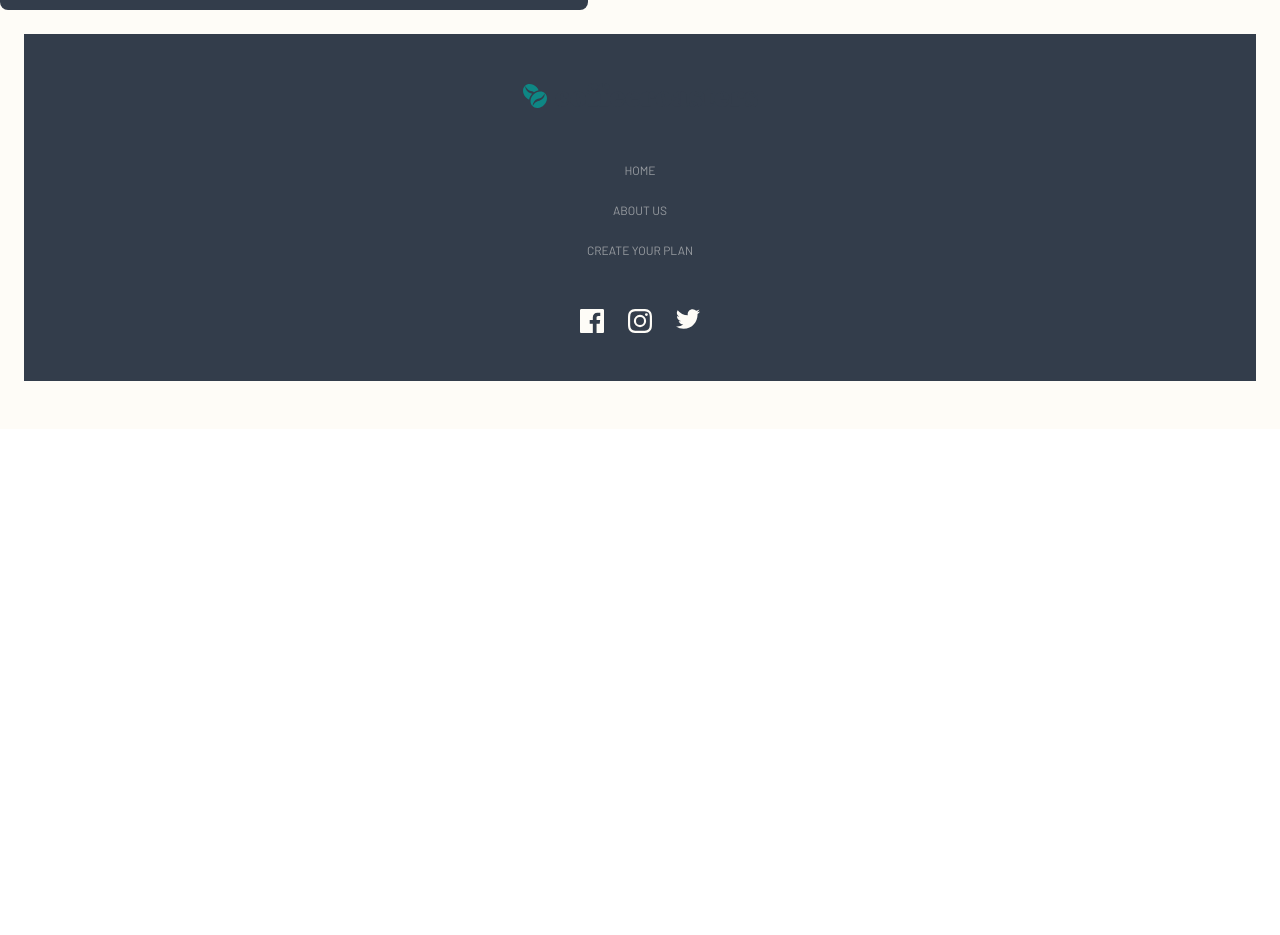
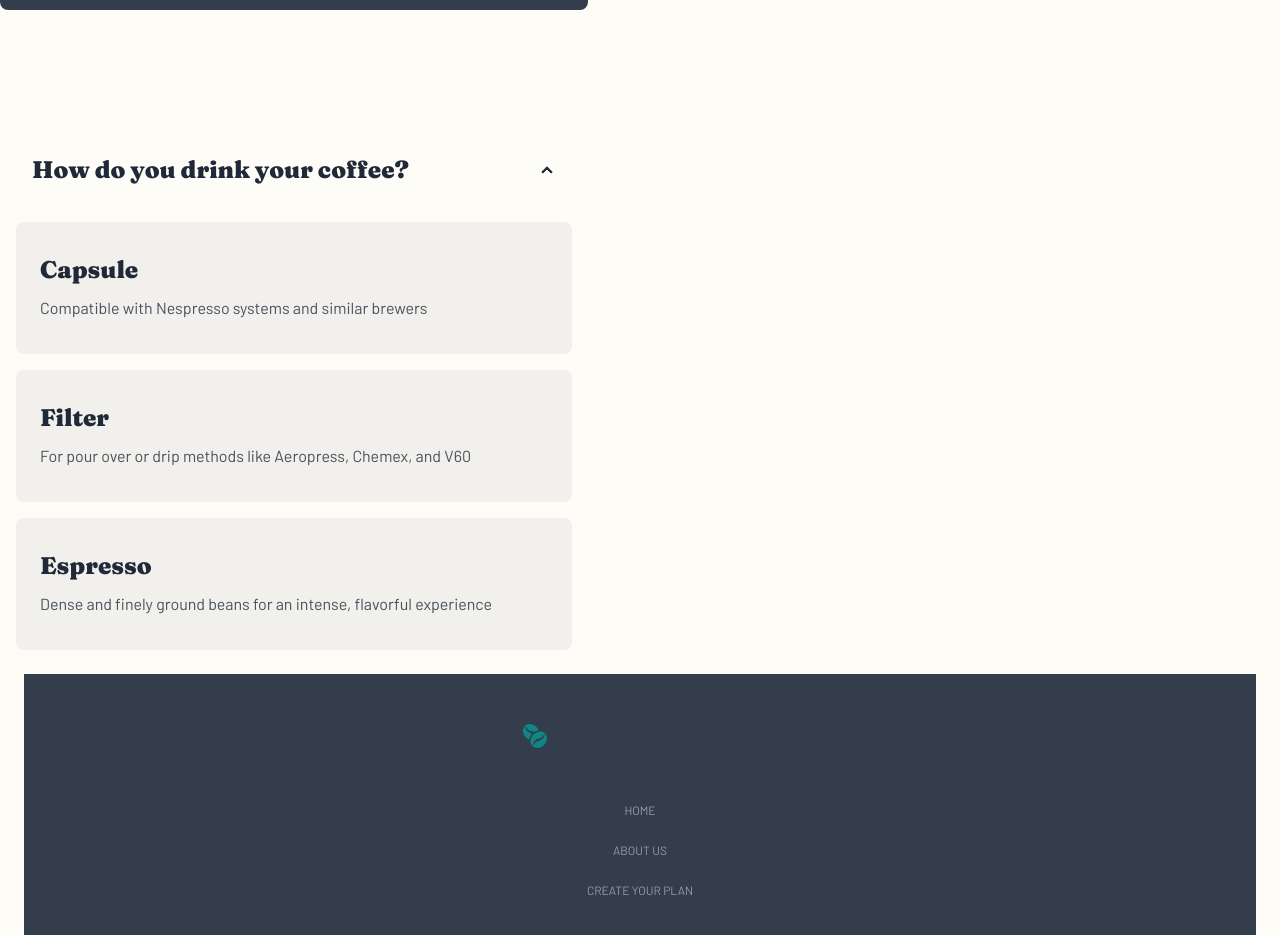
Before and after one commit to doinby/coffee-roaster-react-tailwind-firebase, a React (Create React App) app: page /create-your-plan in a window 1280 px wide. Shown: the part 2199-3134 px from the top of the page. Before the commit the page ends 2628 px from the top, so only its background shows below. Built offline with nearby package versions, Linux system fonts and the light colour scheme.

Commit message:
Add content & style 'Grind Options' in 'Order Section'

```diff
--- /dev/null
+++ b/src/Components/Subscribe/SelectOrderArticle.js
@@ -0,0 +1,30 @@
+import React from 'react';
+
+export default function SelectOrderArticle({title, btnData, onClick}) {
+  return (
+    <article tabindex='0' class='collapse collapse-open collapse-arrow w-full'>
+      <h1 class='collapse-title m-0 text-2xl font-serif'>{title}</h1>
+      <div class='collapse-content flex flex-col gap-4 p-0'>
+        {btnData.map((btn, index) => {
+          const btnTitle = btn[0];
+          const btnContent = btn[1];
+          return (
+            <button
+              key={btnTitle}
+              title={index}
+              class='px-6 py-8 space-y-2 rounded-lg bg-grey/10 text-left'
+              onClick={onClick}
+            >
+              <h2 title={index} class='m-0 font-serif'>
+                {btnTitle}
+              </h2>
+              <p title={index} class='m-0'>
+                {btnContent}
+              </p>
+            </button>
+          );
+        })}
+      </div>
+    </article>
+  );
+}
--- a/src/Components/Subscribe/SelectOrderSection.js
+++ b/src/Components/Subscribe/SelectOrderSection.js
@@ -1,5 +1,43 @@
-import React from 'react';
+import React, {useState} from 'react';
 
-export default function SelectOrderSection() {
-  return <div>SelectOrderSection</div>;
+// Components
+import SelectOrderArticle from './SelectOrderArticle';
+
+export default function SelectOrderSection({id}) {
+  // Grind Options Article
+  const grindOptionTitle = 'How do you drink your coffee?';
+  const grindList = {
+    Capsule: 'Compatible with Nespresso systems and similar brewers',
+    Filter: 'For pour over or drip methods like Aeropress, Chemex, and V60',
+    Espresso:
+      'Dense and finely ground beans for an intense, flavorful experience',
+  };
+  const [selectedGrind, setSelectedGrind] = useState();
+
+  // Coffee Types Article
+  const coffeeTypeTitle = ' What type of coffee?';
+  const coffeeTypeList = {
+    SingleOrigin:
+      'Distinct, high quality coffee from a specific family-owned farm',
+    Decaf: 'Just like regular coffee, except the caffeine has been removed',
+    Blended:
+      'Combination of two or three dark roasted beans of organic coffees',
+  };
+  const [selectedType, setSelectedType] = useState();
+
+  function handleClick(e) {
+    e.preventDefault();
+    console.log(parseInt(e.target.title));
+  }
+
+  return (
+    <section id={id} class='mx-0 w-full text-black'>
+      <SelectOrderArticle
+        name='Grind Options'
+        title={grindOptionTitle}
+        btnData={Object.entries(grindList)}
+        onClick={handleClick}
+      />
+    </section>
+  );
 }
--- a/src/Pages/Subscribe.js
+++ b/src/Pages/Subscribe.js
@@ -2,6 +2,7 @@ import React from 'react';
 
 import HeroSection from '../../src/Components/Shared/HeroSection.js';
 import HowSection from '../Components/Subscribe/HowSection.js';
+import SelectOrderSection from '../Components/Subscribe/SelectOrderSection.js';
 
 export default function Subscribe() {
   return (
@@ -16,6 +17,8 @@ export default function Subscribe() {
       />
 
       <HowSection id='how-it-works' />
+
+      <SelectOrderSection id='select-order-option' />
     </main>
   );
 }
```
